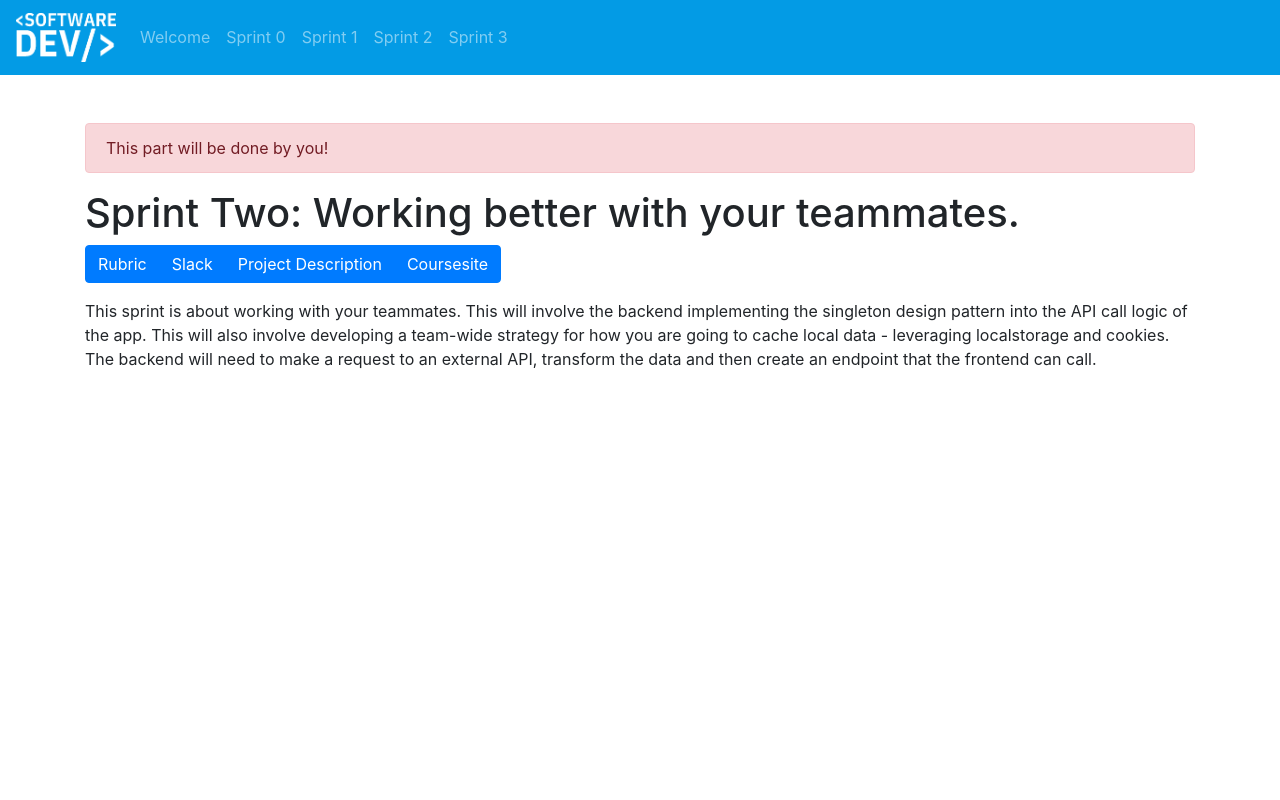
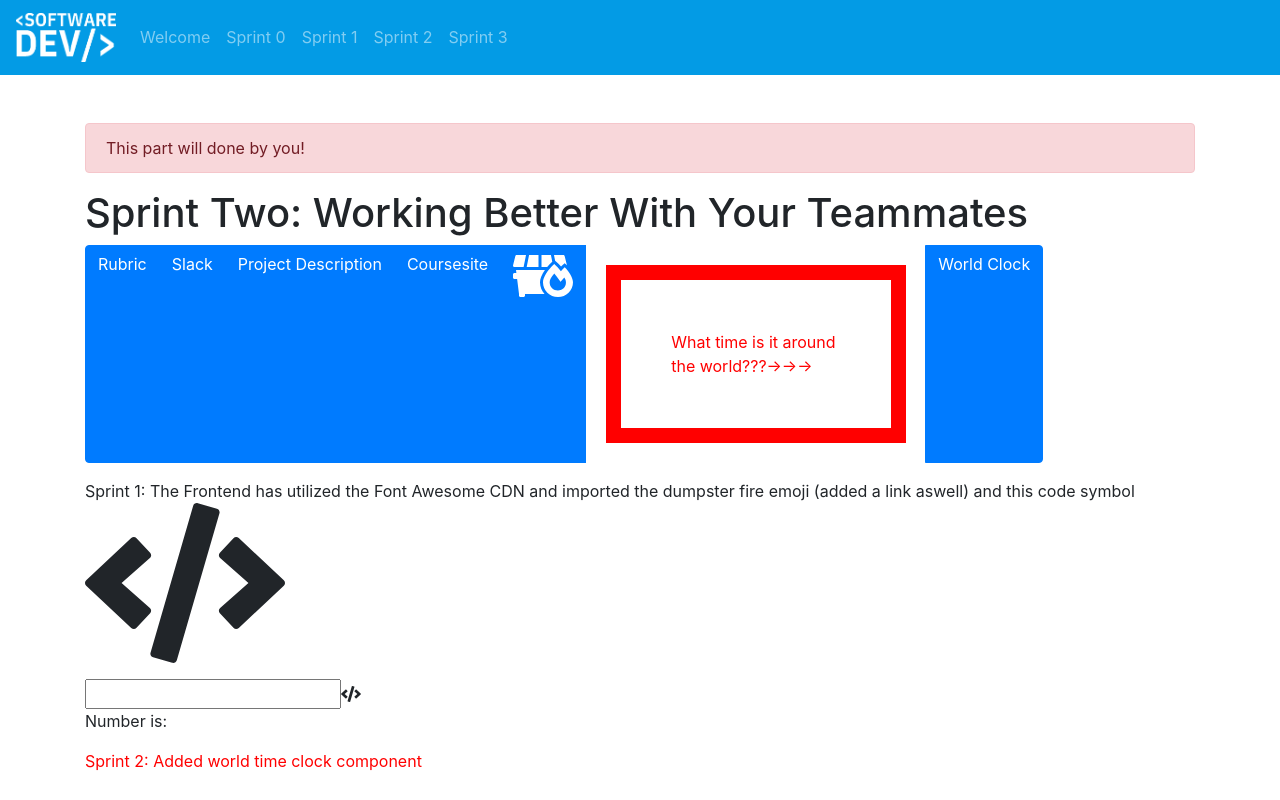
Before and after one commit to lucamilletti99/tbduniverse-website, a Vue app in the folder client/: page /sprint2 in a window 1280 px wide. Built offline with nearby package versions, Linux system fonts and the light colour scheme.

Commit message:
World Clock Button Add

```diff
--- a/client/src/pages/Sprint2Page.vue
+++ b/client/src/pages/Sprint2Page.vue
@@ -1,7 +1,7 @@
 <template>
   <div class="page page--about">
     <div class="alert alert-danger" role="alert">
-      This part will be done by you!
+      This part will done by you!
     </div>
     <h1>{{ title }}</h1>
     <div class="btn-group" role="group" aria-label="Basic example">
@@ -9,26 +9,41 @@
       <a v-bind:href="slackLink" target="_blank" class="btn btn-primary">Slack</a>
       <a v-bind:href="descLink" target="_blank" class="btn btn-primary">Project Description</a>
       <a v-bind:href="coursesiteLink" target="_blank" class="btn btn-primary">Coursesite</a>
+      <a v-bind:href="tbd" target="_blank" class="btn btn-primary"> <i class="fas fa-dumpster-fire fa-3x"></i> </a>
+      <div style="color:red; width: 300px; border: 15px solid red; padding: 50px; margin: 20px;">
+      What time is it around the world???&#8594&#8594&#8594;
+      </div>
+      <a v-bind:href="clockLink" target="_blank" class="btn btn-primary">World Clock</a>
     </div>
-    <p class="mt-3">{{ description }}</p>
+    <p class="mt-3">{{ description }} <i class="fas fa-code fa-10x"></i> </p>
+      <newComponent></newComponent>
+    <p class = "mt-3" style = "color: red">{{ description2 }} </p>
   </div>
 </template>
 
 <script lang="ts">
 import { Component, Vue } from 'vue-property-decorator';
+import newComponent from '../components/newComponent.vue'
 
-@Component
+@Component({
+  components: {
+    newComponent
+  }
+})
+
 export default class Sprint1Page extends Vue {
-  private title: string = 'Sprint Two: Working better with your teammates.';
-  private description: string = 'This sprint is about working with your teammates. This will involve the backend implementing the singleton design pattern into the API call logic of the app. This will also involve developing a team-wide strategy for how you are going to cache local data - leveraging localstorage and cookies. The backend will need to make a request to an external API, transform the data and then create an endpoint that the frontend can call.';
+  private title: string = 'Sprint Two: Working Better With Your Teammates';
+  private description: string = 'Sprint 1: The Frontend has utilized the Font Awesome CDN and imported the dumpster fire emoji (added a link aswell) and this code symbol';
+  private description2: string = 'Sprint 2: Added world time clock component';
 
-  private rubricLink: string = 'https://docs.google.com/document/d/1Qi0mLd4HHjZMbRWRkb1ZPnmVwi6DQGEoMSF7_kbbkXw/edit?usp=sharing';
-  private slackLink: string = 'https://app.slack.com/client/T01HDFMDT0T/C01GYGDP3JT';
+  private rubricLink: string = 'https://docs.google.com/document/d/1zVWKnUkdp5YZLm7QTdsexhSakfIsVgAkUdsRtXHgYRc/edit?usp=sharing';
+  private slackLink: string = 'https://app.slack.com/client/T01HDFMDT0T/C01J352F8U8';
   private descLink: string = 'https://docs.google.com/document/d/1igm6ORVncy5TLJkQsHFqOr72ojPIQ7bRpjF-H4ss0GY/edit?usp=sharing';
   private coursesiteLink: string = 'https://coursesite.lehigh.edu/course/view.php?id=195061';
+  private tbd: string = 'http://tbd.world/';
+  private clockLink: string = 'https://www.timeanddate.com/worldclock/';
 }
 </script>
-
 <style scoped>
   .about-logo a {
     padding: 20px;
@@ -39,3 +54,6 @@ export default class Sprint1Page extends Vue {
     opacity: 0.8;
   }
 </style>
+newComponent{
+  color: red;
+}
```
